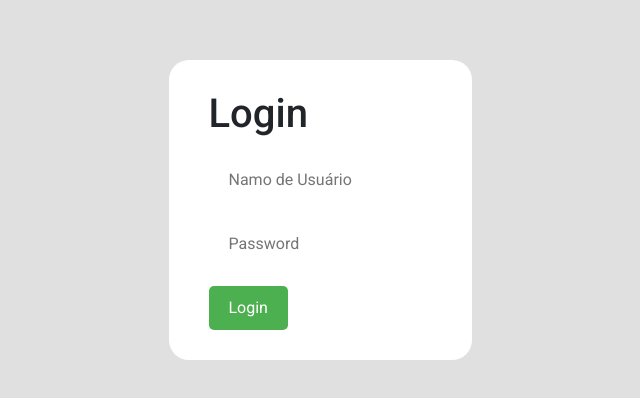
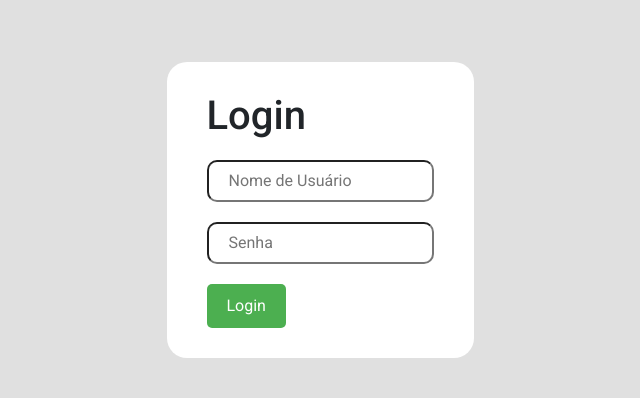
Before and after one commit to joaomarcelo-dev/Igreet-master, a React (Vite) app in the folder frontend/: page /login in a window 1280 px wide. Shown: the part 190-588 px from the top of the page, without its empty margins (320-960 px from the left). Built offline with nearby package versions, Linux system fonts and the light colour scheme; no server answers.

Commit message:
add bords in  inputs page login

```diff
--- a/frontend/src/pages/Login/index.tsx
+++ b/frontend/src/pages/Login/index.tsx
@@ -35,8 +35,8 @@ export default function Login() {
       <div className="login-form">
         <h1 className="login-form-title">Login</h1>
         <form action="" className="login-form-form" onSubmit={handleSubmit}>
-          <input type="text" placeholder="Namo de Usuário" className="login-form-form-input" name='name' onChange={handleChange} />
-          <input type="password" placeholder="Password" className="login-form-form-input" name='password' onChange={handleChange} />
+          <input type="text" placeholder="Nome de Usuário" className="login-form-form-input" name='name' onChange={handleChange} />
+          <input type="password" placeholder="Senha" className="login-form-form-input" name='password' onChange={handleChange} />
           <button type="submit" className="login-form-form-button">Login</button>
         </form>
       </div>
--- a/frontend/src/pages/Login/style.scss
+++ b/frontend/src/pages/Login/style.scss
@@ -12,9 +12,10 @@
 .login-form-form-input {
   display: block;
   margin-top: 20px;
-  border: none;
+  border: 1 px solid black;
+  border-radius: 10px;
   outline: none;
-  padding: 10px 20px;
+  padding: 7px 20px;
 }
 
 .login-form-form-button {
```
